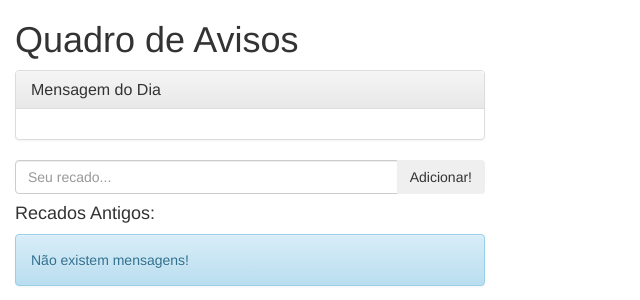
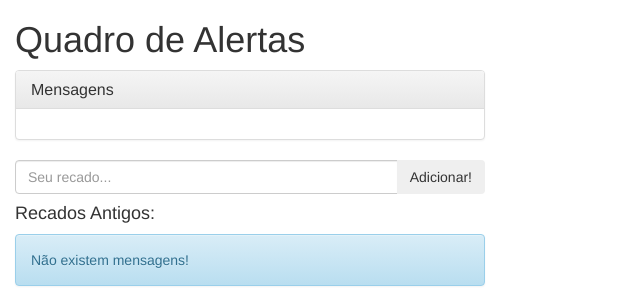
Before and after one commit to redhat-sa-brazil/demo-openshift-python, a Flask app: template templates/main.jinja in a window 1280 px wide. Shown: the top 300 px of the page, without its empty margins (0-640 px from the left). Run offline with Flask 2, Linux system fonts and the light colour scheme; the template is opened without the code that fills it, so the values that code supplies are empty; some libraries are stand-ins or nearby versions.

Commit message:
Squashing old commits.

```diff
--- a/app.py
+++ b/app.py
@@ -1,6 +1,8 @@
 #! /usr/bin/env python
 
 from os import environ
+import sys
+import signal
 from pymongo import MongoClient
 from flask import Flask, request, redirect, render_template
 
@@ -35,6 +37,9 @@ def get_motd():
     except:
         return None
 
+def sigterm_handler(_signo, _stack_frame):
+    sys.exit(0)
+
 if __name__ == '__main__':
     try:
         dbname = environ['database_name']
@@ -46,4 +51,8 @@ if __name__ == '__main__':
     except:
         database_enabled = False
 
-    app.run(host='0.0.0.0', port='8080')
+    signal.signal(signal.SIGTERM, sigterm_handler)
+    try:
+        app.run(host='0.0.0.0', port='8080')
+    finally:
+        print('Exiting...')
--- a/templates/main.jinja
+++ b/templates/main.jinja
@@ -1,10 +1,10 @@
 {% extends "base.jinja" %}
 {% block content %}
-    <h1>Quadro de Avisos</h1>
+    <h1>Quadro de Alertas</h1>
     {% if motd is iterable %}
         <div class="panel panel-default">
             <div class="panel-heading">
-                <h3 class="panel-title">Mensagem do Dia</h3>
+                <h3 class="panel-title">Mensagens</h3>
             </div>
             <div class="panel-body">
                 {{ motd }}
```
